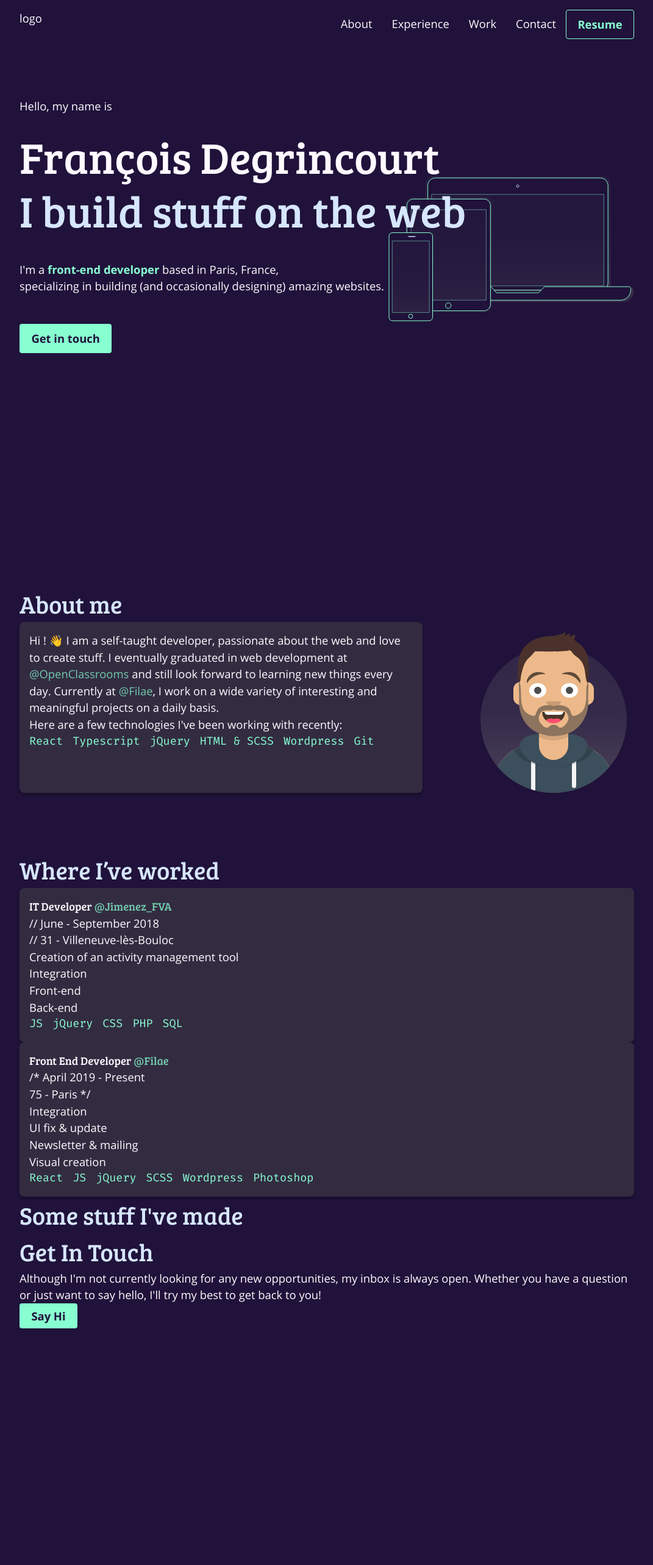
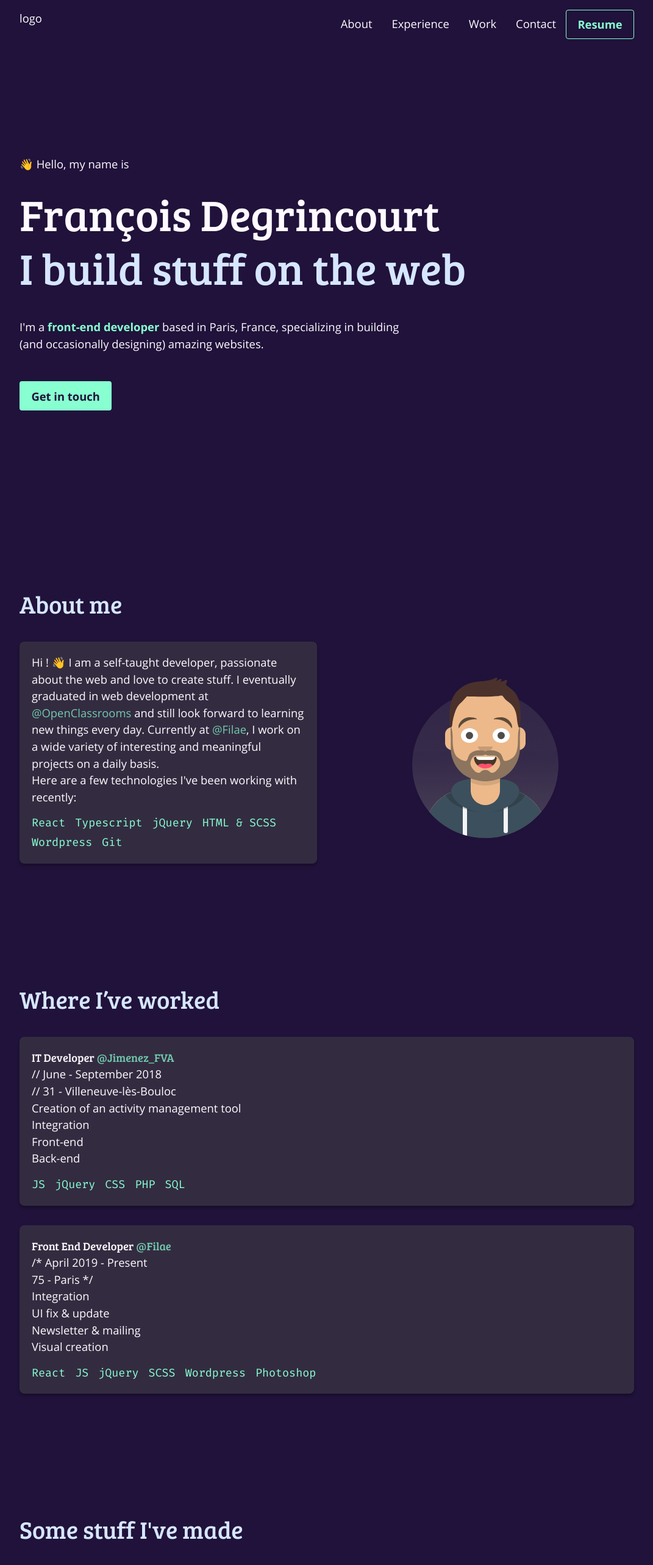
Before and after one commit to fr2Dev/portfolio-v3, a React (Create React App) app: page / in a window 1280 px wide. Shown: the top 2566 px of the page at 61% size, without its empty margins (104-1175 px from the left). Before the commit the page ends 2178 px from the top, so only its background shows below. Built offline with nearby package versions, Linux system fonts and the light colour scheme.

Commit message:
[ADD] Hero & About

```diff
--- a/src/App.tsx
+++ b/src/App.tsx
@@ -4,7 +4,16 @@ import Avatar from './components/avatar';
 import Card from './components/card';
 import { GlobalStyle, theme } from './style';
 import { MainWrapper, Container, Row, Hero, About } from './components/layouts';
-import { Nav, Button, ItemNav, TwitterLink, Highlight, TechList } from './components/styled';
+import {
+  Nav,
+  Button,
+  ItemNav,
+  TwitterLink,
+  Highlight,
+  TechList,
+  Header,
+  Introduction,
+} from './components/styled';
 import './style/fonts.css';
 
 function App() {
@@ -13,7 +22,7 @@ function App() {
       <GlobalStyle />
       <ThemeProvider theme={theme}>
         <Container className="App">
-          <header>
+          <Header>
             <Row as={Nav}>
               <div>logo</div>
               <Row as="ul" mobile>
@@ -36,23 +45,24 @@ function App() {
                 </li>
               </Row>
             </Row>
-          </header>
+          </Header>
           <main>
             <Hero>
-              <p>Hello, my name is</p>
+              <p>👋 Hello, my name is</p>
               <h1>François Degrincourt</h1>
               <h2>I build stuff on the web</h2>
-              <p>
+              <Introduction>
                 I'm a <Highlight>front-end developer</Highlight> based in Paris, France,
-                <br /> specializing in building (and occasionally designing) amazing websites.
-              </p>
+                specializing in building (and occasionally designing) amazing websites.
+              </Introduction>
               <Button as="a" href="#">
                 Get in touch
               </Button>
             </Hero>
-            <section>
+            <section className="flow">
               <h3>About me</h3>
               <About>
+                <div>
                   <Card>
                     <p>
                       Hi ! 👋 I am a self-taught developer, passionate about the web and love to
@@ -63,7 +73,7 @@ function App() {
                       interesting and meaningful projects on a daily basis.
                     </p>
                     <p>Here are a few technologies I've been working with recently:</p>
-                  <TechList as="ul" wrap="flex-wrap">
+                    <TechList as="ul" wrap="wrap">
                       <li className="tech">React</li>
                       <li className="tech">Typescript</li>
                       <li className="tech">jQuery</li>
@@ -72,9 +82,11 @@ function App() {
                       <li className="tech">Git</li>
                     </TechList>
                   </Card>
+                </div>
                 <Avatar title="François Degrincourt" titleId="Avatar François Degrincourt" />
               </About>
             </section>
+            <section className="flow">
               <h3>Where I’ve worked</h3>
               <Card>
                 <h4>
@@ -88,7 +100,7 @@ function App() {
                   <li>Front-end</li>
                   <li>Back-end</li>
                 </ul>
-              <TechList as="ul" wrap="flex-wrap">
+                <TechList as="ul" wrap="wrap">
                   <li className="tech">JS</li>
                   <li className="tech">jQuery</li>
                   <li className="tech">CSS</li>
@@ -108,7 +120,7 @@ function App() {
                   <li>Newsletter & mailing</li>
                   <li>Visual creation</li>
                 </ul>
-              <TechList as="ul" wrap="flex-wrap">
+                <TechList as="ul" wrap="wrap">
                   <li className="tech">React</li>
                   <li className="tech">JS</li>
                   <li className="tech">jQuery</li>
@@ -117,14 +129,19 @@ function App() {
                   <li className="tech">Photoshop</li>
                 </TechList>
               </Card>
+            </section>
+            <section className="flow">
               <h3>Some stuff I've made</h3>
+            </section>
+            <section className="flow">
               <h3>Get In Touch</h3>
               <div>
-              Although I'm not currently looking for any new opportunities, my inbox is always open.
-              Whether you have a question or just want to say hello, I'll try my best to get back to
-              you!
+                Although I'm not currently looking for any new opportunities, my inbox is always
+                open. Whether you have a question or just want to say hello, I'll try my best to get
+                back to you!
               </div>
               <Button>Say Hi</Button>
+            </section>
           </main>
         </Container>
       </ThemeProvider>
--- a/src/components/card.tsx
+++ b/src/components/card.tsx
@@ -13,7 +13,7 @@ const StyledCard = styled.div`
   background-color: var(--clr-grey);
   border-radius: var(--radius);
   box-shadow: 0 4px 4px rgba(3, 3, 3, 0.25);
-  padding: calc(var(--base) * 1);
+  padding: calc(var(--base) * 1.25);
 `;
 
 export default Card;
--- a/src/components/layouts/about.ts
+++ b/src/components/layouts/about.ts
@@ -12,11 +12,23 @@ export const About = styled.div`
 
   & > * {
     &:first-child {
-      grid-column: span 8;
+      grid-column: span 12;
+      order: 2;
     }
     &:last-child {
-      grid-column: span 4;
-      margin-left: auto;
+      grid-column: span 12;
+      /* order: 1; */
+      margin: auto;
+    }
+
+    @media only screen and (min-width: 992px) {
+      &:first-child {
+        grid-column: span 6;
+        order: 0;
+      }
+      &:last-child {
+        grid-column: span 6;
+      }
     }
   }
 `;
--- a/src/components/layouts/hero.ts
+++ b/src/components/layouts/hero.ts
@@ -1,12 +1,11 @@
 import styled from 'styled-components';
+import { rgba } from 'polished';
 import devices from '../../images/devices.svg';
 
 export const Hero = styled.section`
+  display: grid;
+  place-content: center start;
   min-height: 100vh;
-  background: url('${devices}');
-  background-repeat: no-repeat;
-  background-position: 100% 40%;
-  background-size: 40%;
 
   & > * + * {
     &:not(h1):not(h2) {
@@ -22,4 +21,26 @@ export const Hero = styled.section`
     line-height: 1;
     margin-top: 1rem;
   }
+
+  a {
+    place-self: start;
+  }
+
+  @media only screen and (min-width: 1440px) {
+    background: url('${devices}');
+    /* background: linear-gradient(to right, red, green 70%), url('${devices}'); */
+    /* background: linear-gradient(
+      to right,
+      ${({ theme }) => `${rgba(theme.colors.main, 0.75)}, ${rgba(theme.colors.main, 1)} 75%`}
+    ),
+    url('${devices}'); */
+    /* background: linear-gradient(
+        to right,
+        ${({ theme }) => `${rgba(theme.colors.main, 0.95)}, ${rgba(theme.colors.main, 0.95)}`}
+      ),
+      url('${devices}'); */
+    background-repeat: no-repeat;
+    background-position: 100% 40%;
+    background-size: 40%;
+  }
 `;
--- a/src/components/styled/index.ts
+++ b/src/components/styled/index.ts
@@ -3,3 +3,5 @@ export { TwitterLink } from './styledTwitterLink';
 export { Nav, ItemNav } from './styledNav';
 export { Highlight } from './styledHighlight';
 export { TechList } from './styledTechList';
+export { Header } from './styledHeader';
+export { Introduction } from './styledIntroduction';
--- /dev/null
+++ b/src/components/styled/styledHeader.ts
@@ -0,0 +1,8 @@
+import styled from 'styled-components';
+
+export const Header = styled.header`
+  @media only screen and (max-width: 767px) {
+    display: none;
+    position: absolute;
+  }
+`;
--- /dev/null
+++ b/src/components/styled/styledIntroduction.ts
@@ -0,0 +1,5 @@
+import styled from 'styled-components';
+
+export const Introduction = styled.p`
+  max-width: 60ch;
+`;
--- a/src/components/styled/styledTechList.ts
+++ b/src/components/styled/styledTechList.ts
@@ -2,7 +2,11 @@ import styled from 'styled-components';
 import { Row } from '../layouts';
 
 export const TechList = styled(Row)`
+  margin-top: 0.75rem;
+
   li {
+    margin-top: 0.25rem;
+
     &:not(:last-child) {
       margin-right: 1rem;
     }
--- a/src/style/globalStyle.ts
+++ b/src/style/globalStyle.ts
@@ -9,6 +9,10 @@ const GlobalStyle = createGlobalStyle`
     :root {
       ${vars}
     }
+
+    /* * {
+      outline: 2px dashed yellowgreen;
+    } */
 
   body {
     background-color: var(--clr-main);
@@ -24,6 +28,7 @@ const GlobalStyle = createGlobalStyle`
 
   h1,h2 {
     font-size: 72px;
+    font-size: clamp(2.5rem, calc(5vw + 1rem), 4.5rem);
   }
 
   h2,h3 {
@@ -32,16 +37,26 @@ const GlobalStyle = createGlobalStyle`
 
   h3 {
     font-size: 40px;
+    font-size: clamp(1.5rem, calc(3vw + 1rem), 2.5rem);
+
   }
 
   section {
-    padding: var(--p-section, 4rem) 0;
+    padding: var(--p-section, 1.5rem) 0;
+
+    @media only screen and (min-width: 576px) {
+      --p-section: 2rem;
+    }
 
     @media only screen and (min-width: 768px) {
-      --p-section: 5rem;
+      --p-section: 3rem;
     }
 
     @media only screen and (min-width: 992px) {
+      --p-section: 4.5rem;
+    }
+
+    @media only screen and (min-width: 1200px) {
       --p-section: 6rem;
     }
   }
@@ -56,6 +71,12 @@ const GlobalStyle = createGlobalStyle`
     font-family: 'Fira Code', 'monospace';
   }
 
+  .flow {
+    & > * + * {
+      margin-top: 2rem;
+    }
+  }
+
 `;
 
 export default GlobalStyle;
```
Lines whose indentation alone changed are shown as unchanged.
